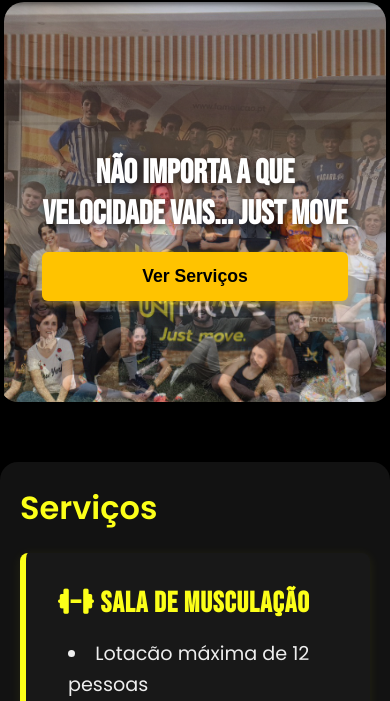
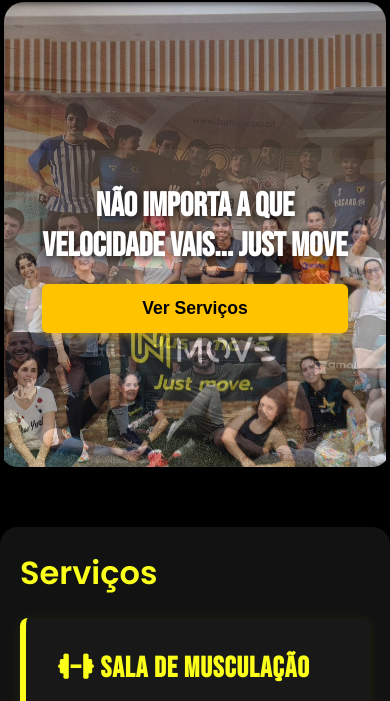
Before and after one commit to FranciscoMotaa/InMove_website, a plain HTML site: page index.html in a window 390 px wide. Shown: the part 88-789 px from the top of the page. Drawn offline with Linux system fonts and the light colour scheme.

Commit message:
Alteracao again da foto agora com mais pixeis

```diff
--- a/style.css
+++ b/style.css
@@ -489,7 +489,7 @@
     position: relative;
     width: 98vw;
     max-width: 500px;
-    height: 450px;
+    height: 515px;
     margin: 30px auto 0 auto;
     background-size: cover !important;
     background-repeat: no-repeat !important;
@@ -503,10 +503,10 @@
   }
   .hero h1,
   .hero button {
-    position: static;
+    position: center;
     font-size: 2.5rem;
     width: 80%;
-    max-width: 95vw;
+    max-width: 90vw;
     margin: 0 auto;
     left: unset;
     top: unset;
```
